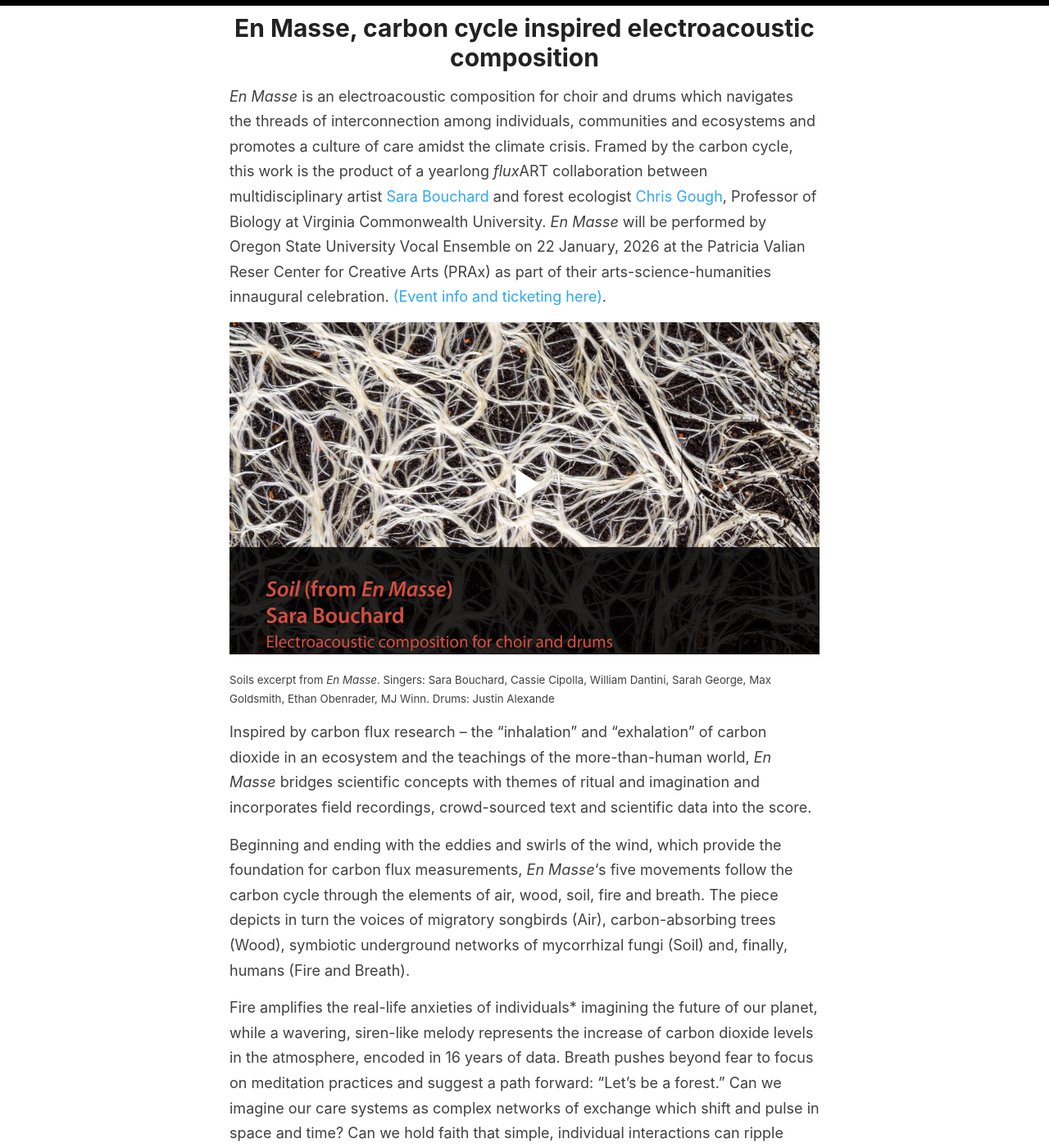
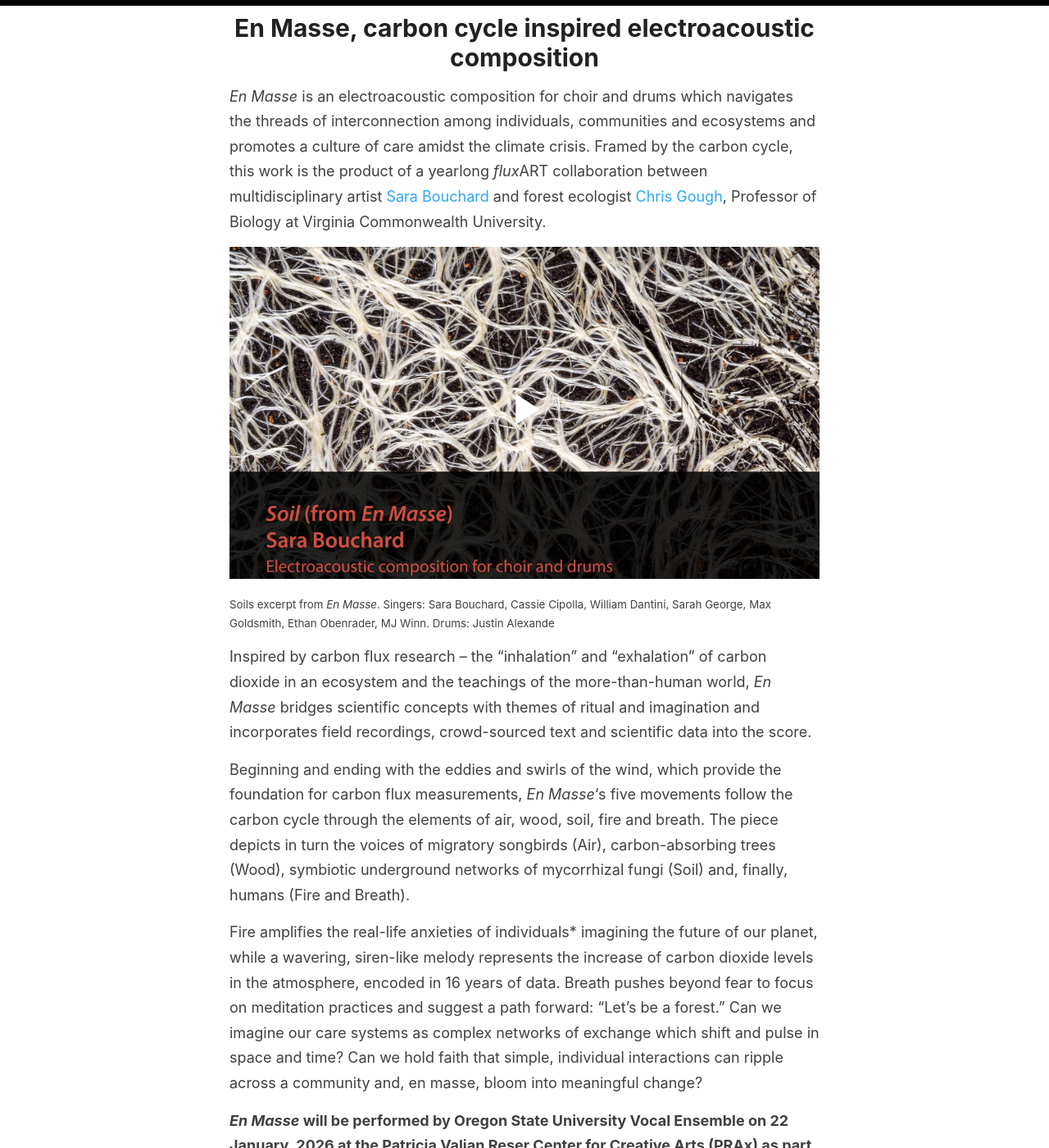
Before and after one commit to fluxnetart/fluxnetart.github.io, a Jekyll site: the page built from _posts/2025-11-24-enmass.md, in a window 1280 px wide and 1400 px high, scrolled down 386 px. Shown: the whole window at 82% size. Built offline with Jekyll 4.4.1, drawn with Linux system fonts in a browser that asks for light colours; some of the changed text lies outside the part shown.

Commit message:
Update 2025-11-24-enmass.md

```diff
--- a/_posts/2025-11-24-enmass.md
+++ b/_posts/2025-11-24-enmass.md
@@ -25,7 +25,7 @@
 });
 </script>
 
-<i>En Masse</i> is an electroacoustic composition for choir and drums which navigates the threads of interconnection among individuals, communities and ecosystems and promotes a culture of care amidst the climate crisis. Framed by the carbon cycle, this work is the product of a yearlong <i>flux</i>ART collaboration between multidisciplinary artist <a href = "https://fluxnetart.github.io/Sara/">Sara Bouchard</a> and forest ecologist <a href = "https://fluxnetart.github.io/Sara/">Chris Gough</a>, Professor of Biology at Virginia Commonwealth University. <i>En Masse</i> will be performed by Oregon State University Vocal Ensemble on 22 January, 2026 at the Patricia Valian Reser Center for Creative Arts (PRAx) as part of their arts-science-humanities innaugural celebration.<a href="https://prax.oregonstate.edu/events/opening-celebration-currents-experiments-art-science-collaboration"> (Event info and ticketing here)</a>.
+<i>En Masse</i> is an electroacoustic composition for choir and drums which navigates the threads of interconnection among individuals, communities and ecosystems and promotes a culture of care amidst the climate crisis. Framed by the carbon cycle, this work is the product of a yearlong <i>flux</i>ART collaboration between multidisciplinary artist <a href = "https://fluxnetart.github.io/Sara/">Sara Bouchard</a> and forest ecologist <a href = "https://fluxnetart.github.io/Sara/">Chris Gough</a>, Professor of Biology at Virginia Commonwealth University.
 
 <div class="video-container" id="video1">
     <div class="video-thumbnail" style="background-image: url('https://fluxnetart.github.io/images/Bouchard-Soil.jpg');">
```
Also changed, not shown: other parts of _posts/2025-11-24-enmass.md (+2 -0 lines).
